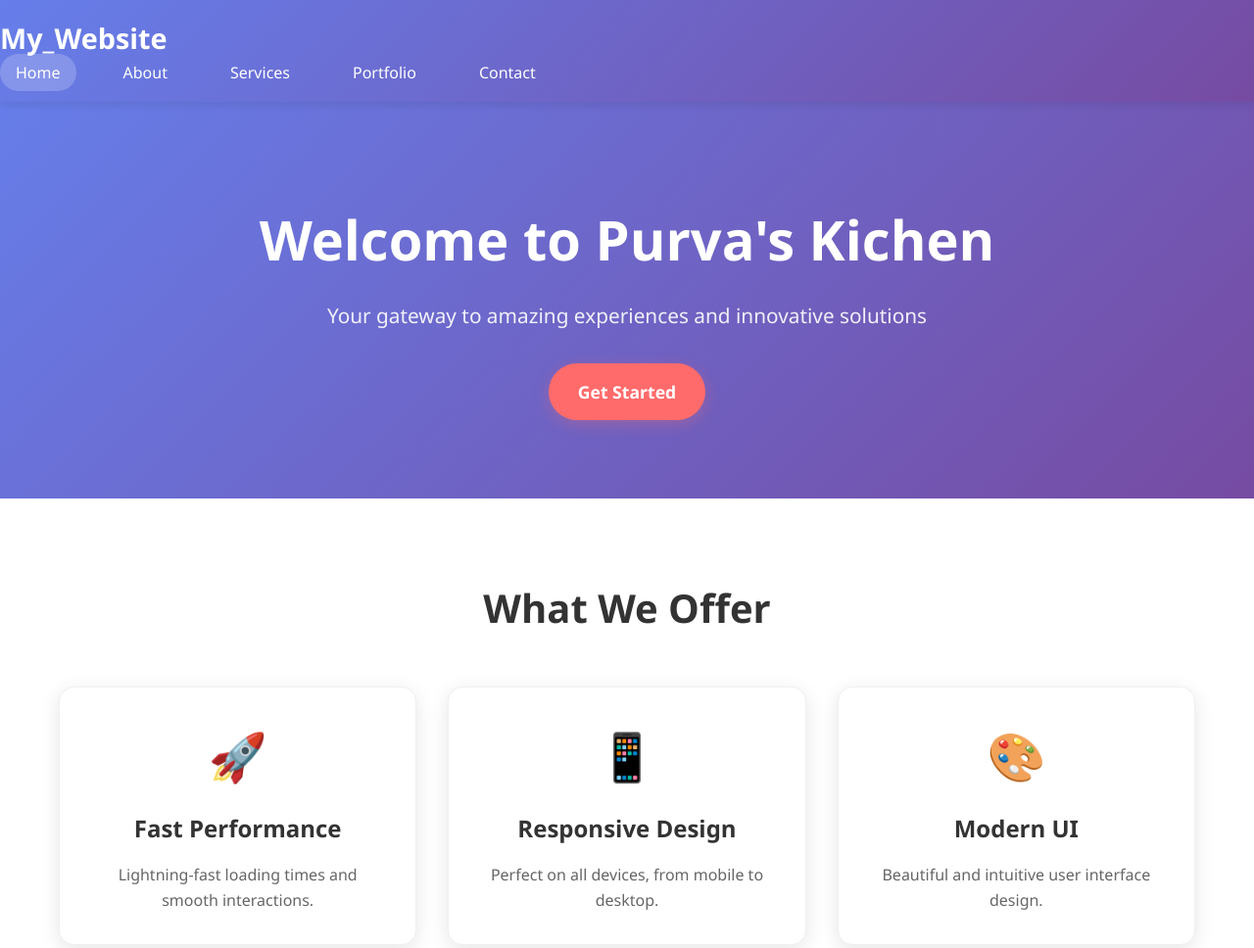
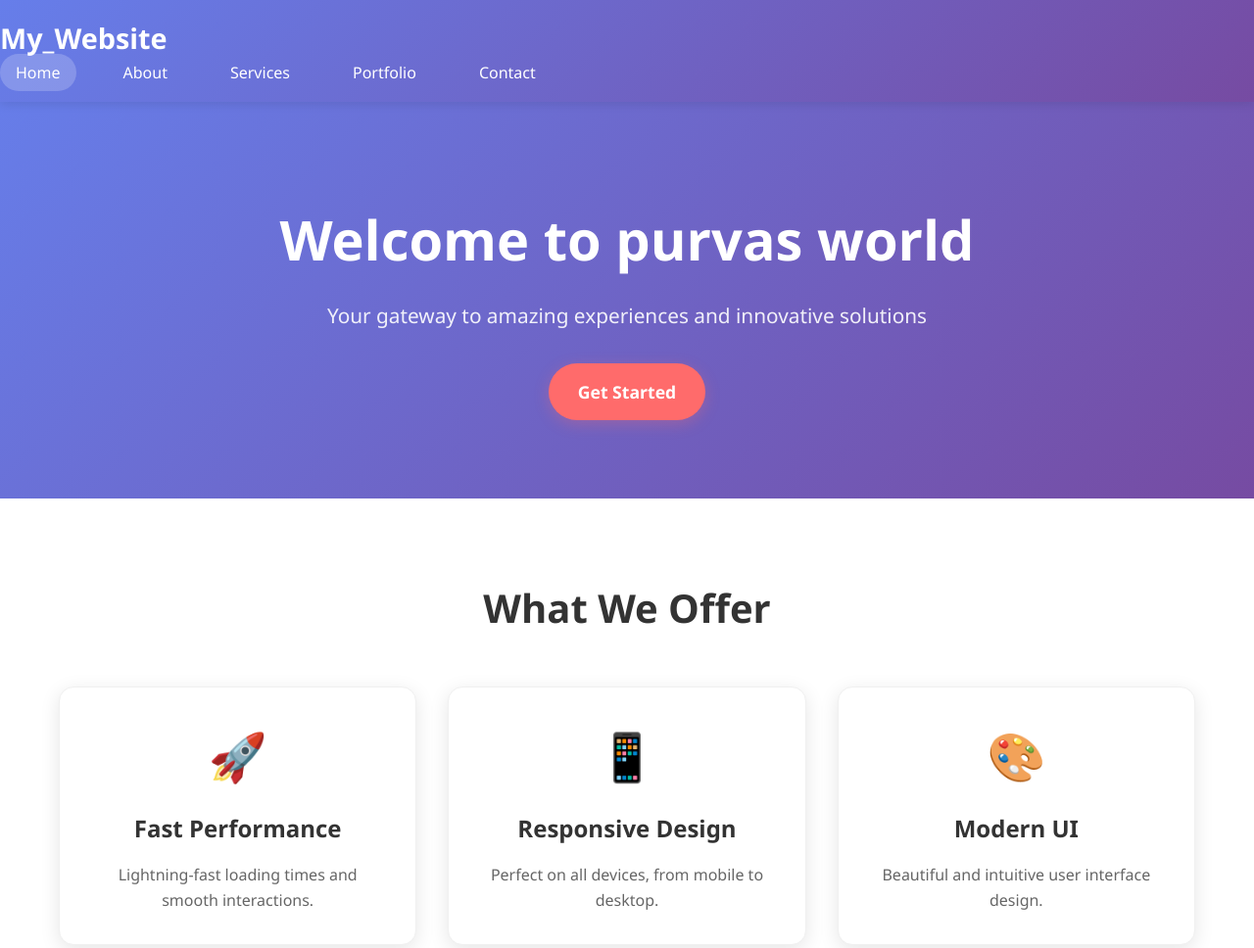
Before and after one commit to PrajaktaPatil3112/interns-repo, a plain HTML site: page index.html in a window 1280 px wide. Shown: the top 968 px of the page at 98% size. Drawn offline with Linux system fonts and the light colour scheme.

Commit message:
changes in h1 index

```diff
--- a/index.html
+++ b/index.html
@@ -40,7 +40,7 @@
     <main>
       <section class="hero">
         <div class="hero-content">
-          <h1>Welcome to Purva's Kichen</h1>
+          <h1>Welcome to purvas world</h1>
           <p>Your gateway to amazing experiences and innovative solutions</p>
           <a href="services.html" class="cta-button">Get Started</a>
         </div>
```
